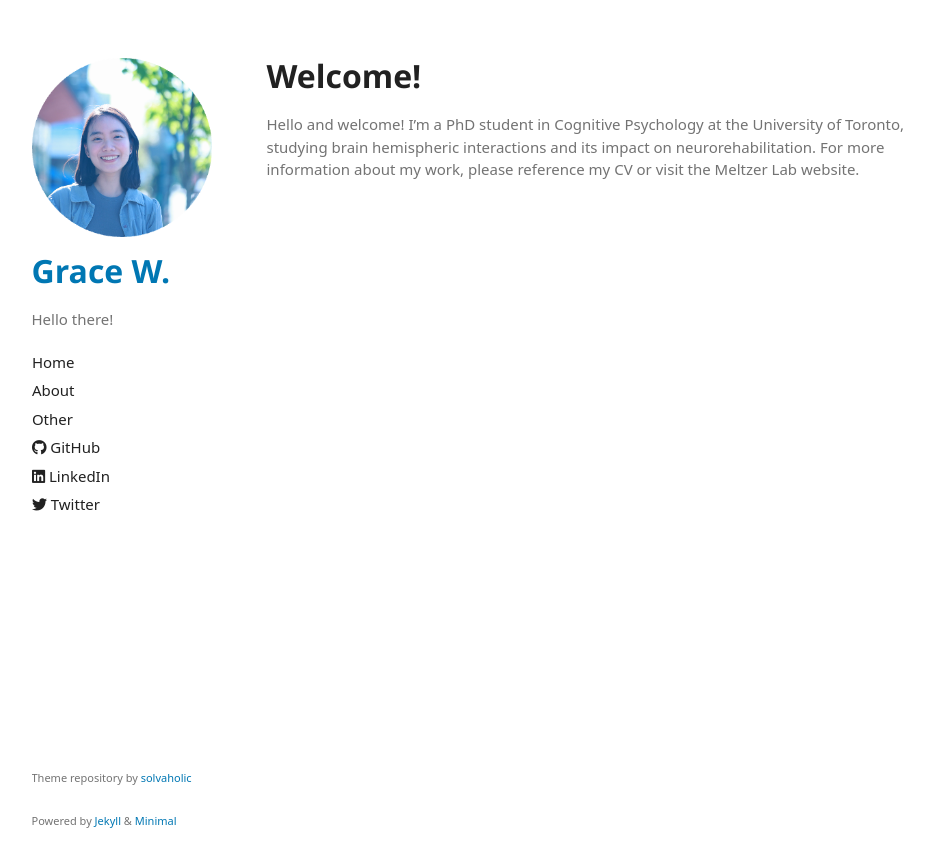
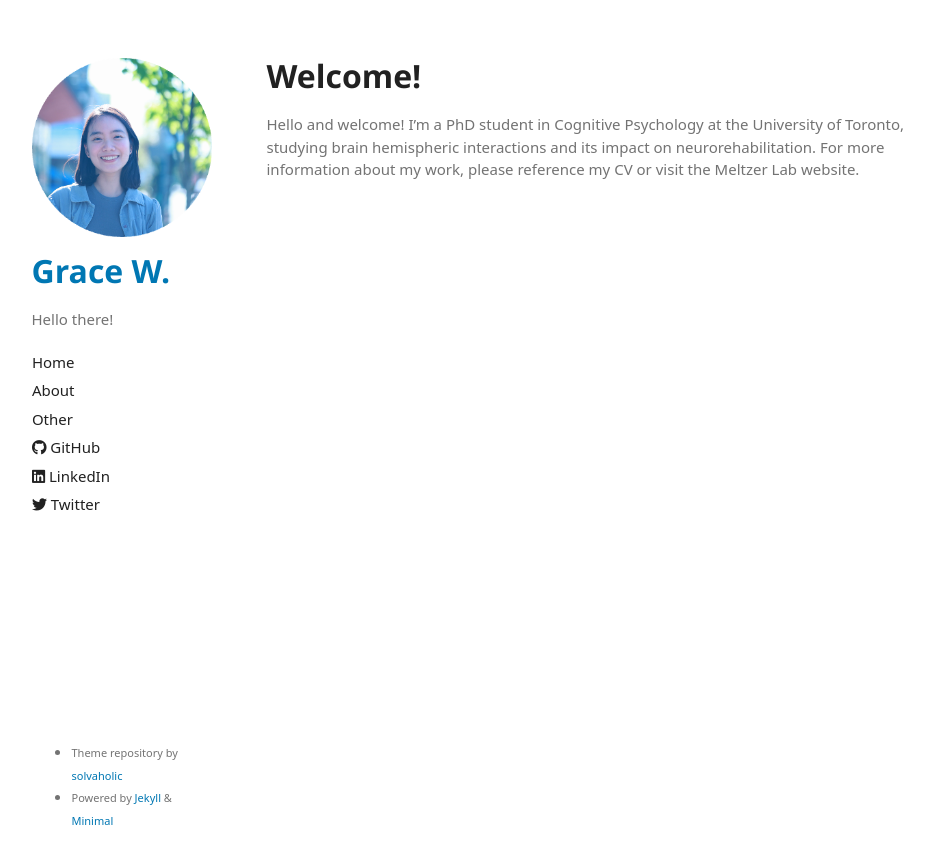
Before and after one commit to gra-w/gra-w.github.io, a Jekyll site: the page built from index.md, in a window 1280 px wide. Shown: the top 867 px of the page, without its empty margins (171-1105 px from the left). Built offline with Jekyll 4.4.1, drawn with Linux system fonts in a browser that asks for light colours; some web fonts are replaced; our own code applies the rules of GitHub Pages for plain Markdown files.

Commit message:
Update footer.html

```diff
--- a/_includes/footer.html
+++ b/_includes/footer.html
@@ -1,5 +1,7 @@
 <!-- {% if site.github.is_project_page %}
 <p>This project is maintained by <a href="{{ site.github.owner_url }}">{{ site.github.owner_name }}</a></p>
 {% endif %} -->
-<p><small>Theme repository by <a href="https://github.com/solvaholic/reimagined-fortnight">solvaholic</a></small></p>
-<p><small>Powered by <a href="https://jekyllrb.com/">Jekyll</a> & <a href="https://github.com/pages-themes/minimal">Minimal</a></small></p>
+<ul>
+  <li><small>Theme repository by <a href="https://github.com/solvaholic/reimagined-fortnight">solvaholic</a></small></li>
+  <li><small>Powered by <a href="https://jekyllrb.com/">Jekyll</a> & <a href="https://github.com/pages-themes/minimal">Minimal</a></small></li>
+</ul>
```
